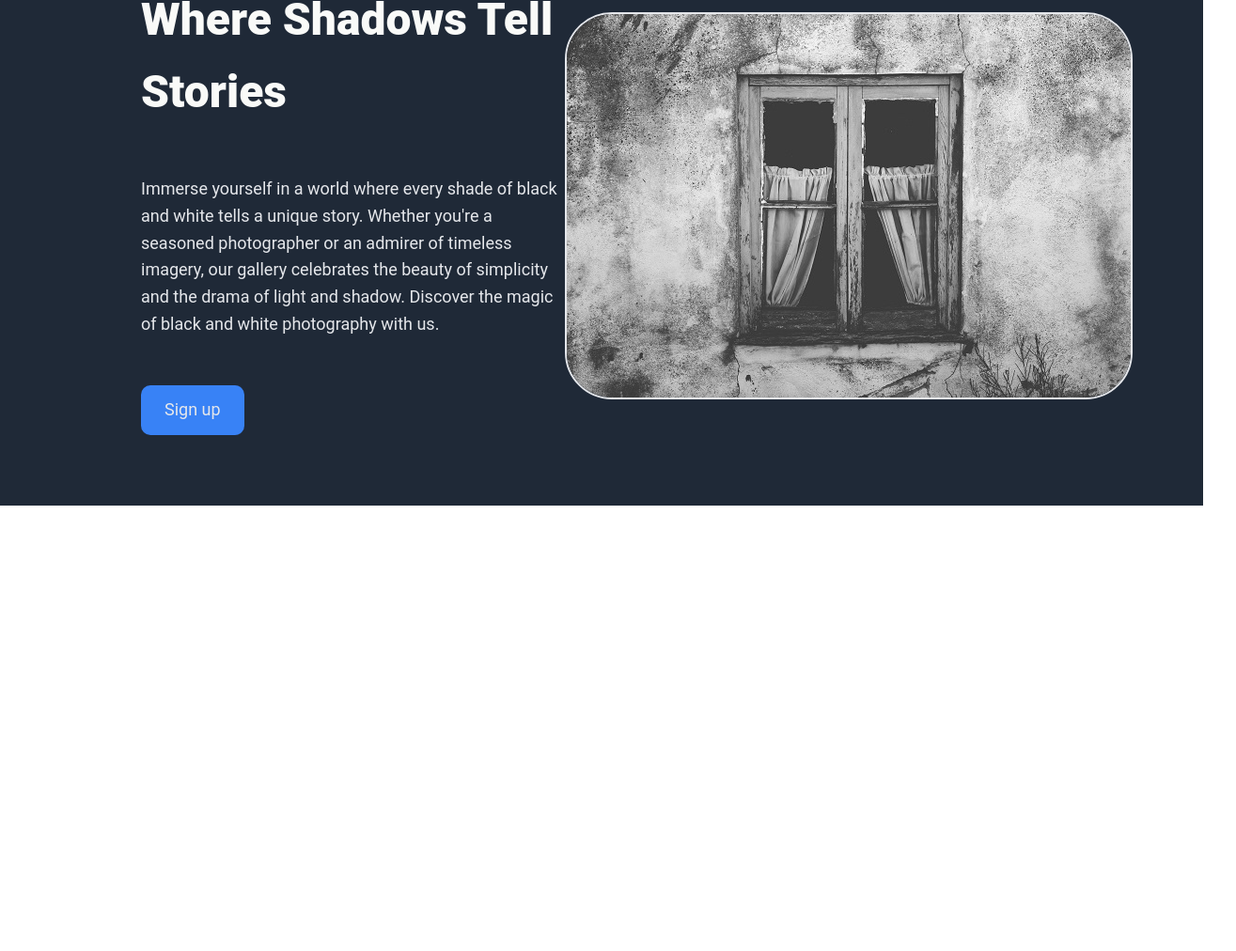
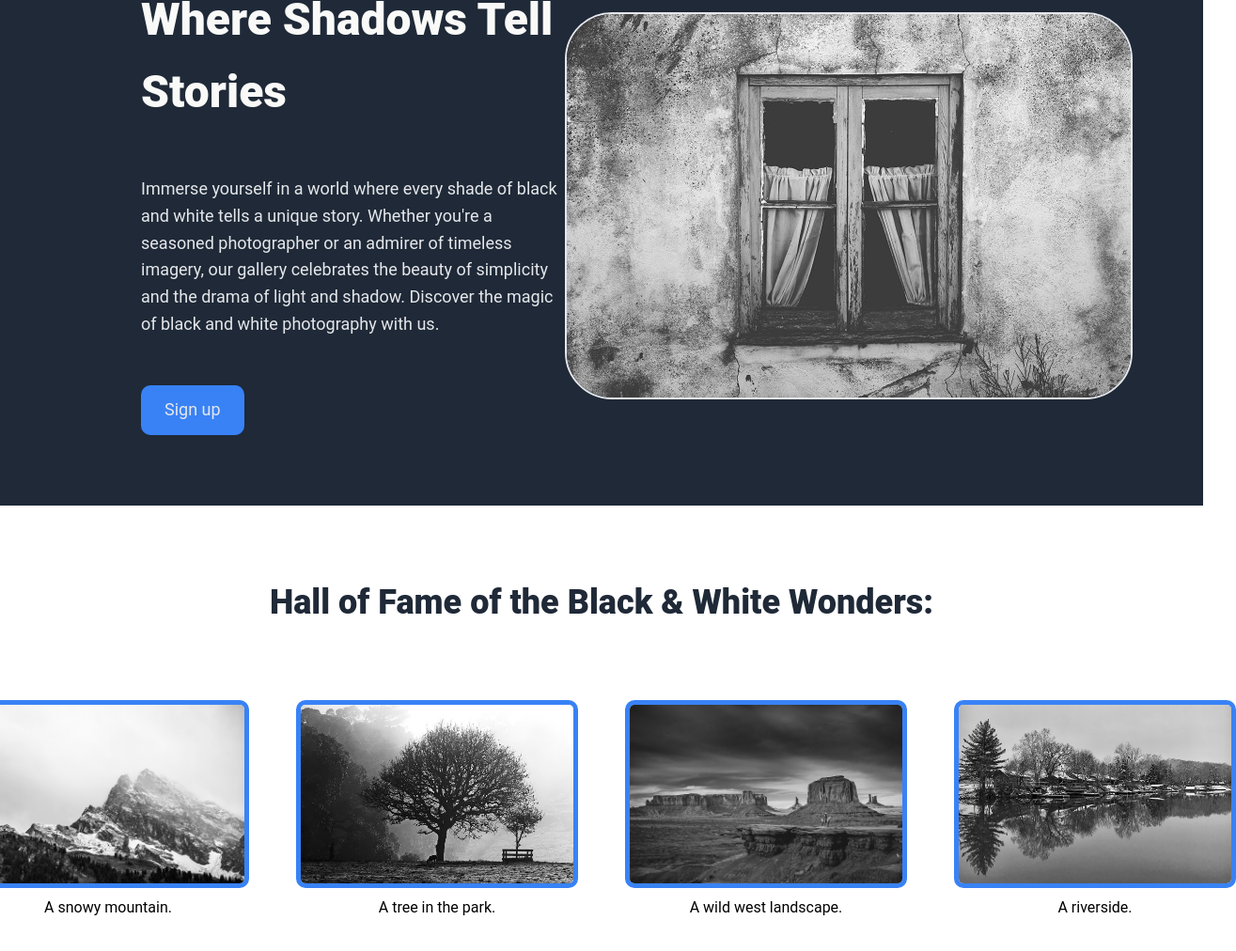
Before and after one commit to fvic92/landing-page, a plain HTML site: page index.html in a window 1280 px wide. Shown: the part 230-1242 px from the top of the page at 94% size, 1315 px wide, since content can reach past the window. Before the commit the page ends 800 px from the top, so only its background shows below. Drawn offline with Linux system fonts and the light colour scheme.

Commit message:
Add a photo section with content and CSS

```diff
--- a/css/style.css
+++ b/css/style.css
@@ -81,3 +81,36 @@ nav ul .header-links a {
     border: #e5e7eb 2px solid;
     border-radius: 50px;
 }
+
+.photo-section {
+    background-color: #fff;
+}
+
+.photo-heading {
+    color: #1f2937;
+    font-size: 36px;
+    font-weight: 900;
+    text-align: center;
+    padding: 25px 75px;
+    margin-top: 50px;
+}
+
+.photo-gallery {
+    display: flex;
+    justify-content: center;
+    align-items: center;
+    gap: 50px;
+    margin-top: 50px;
+    margin-bottom: 50px;
+}
+
+.photo-info img {
+    border-radius: 10px;
+    border: 5px solid #3882f6;
+    height: 200px;
+    width: 300px;
+}
+
+.photo-info p {
+    text-align: center;
+}
--- a/index.html
+++ b/index.html
@@ -31,7 +31,29 @@
             </div>
         </div>
     </header>
-    <main></main>
+    <main>
+        <div class="photo-section">
+            <h2 class="photo-heading">Hall of Fame of the Black & White Wonders:</h2>
+            <div class="photo-gallery">
+                <div class="photo-info">
+                    <img src="img/mountain.jpg" alt="A snowy mountain" />
+                    <p>A snowy mountain.</p>
+                </div>
+                <div class="photo-info">
+                    <img src="img/tree.jpg" alt="A tree in the park" />
+                    <p>A tree in the park.</p>
+                </div>
+                <div class="photo-info">
+                    <img src="img/wild-west.jpg" alt="A wild west landscape" />
+                    <p>A wild west landscape.</p>
+                </div>
+                <div class="photo-info">
+                    <img src="img/riverside.jpg" alt="A riverside" />
+                    <p>A riverside.</p>
+                </div>
+            </div>
+        </div>
+    </main>
     <footer></footer>
 </body>
 </html>
```
Also changed, not shown: img/mountain.jpg (added), img/riverside.jpg (added), img/tree.jpg (added), img/wild-west.jpg (added).
